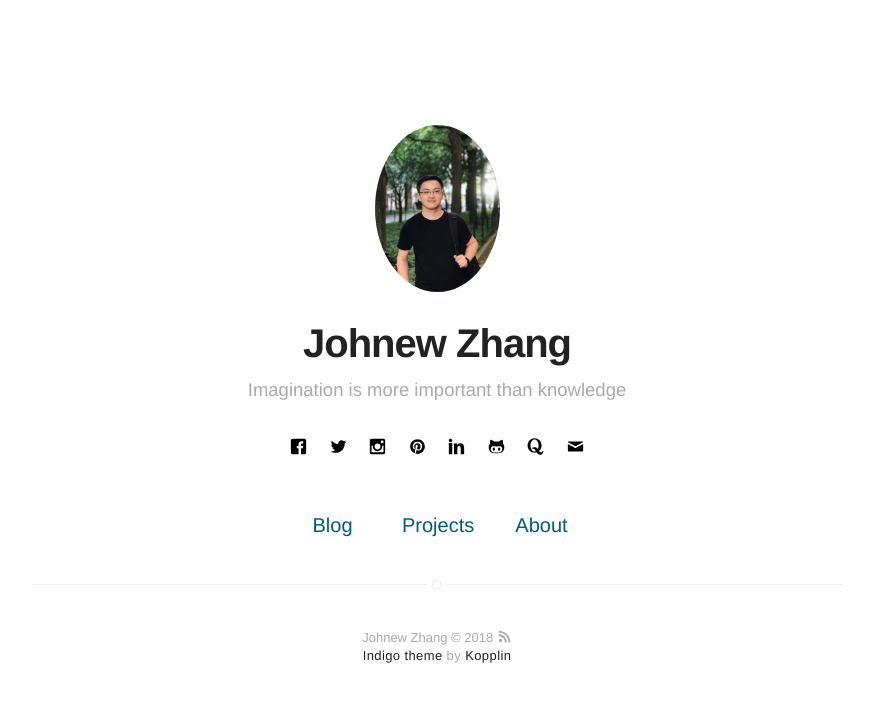
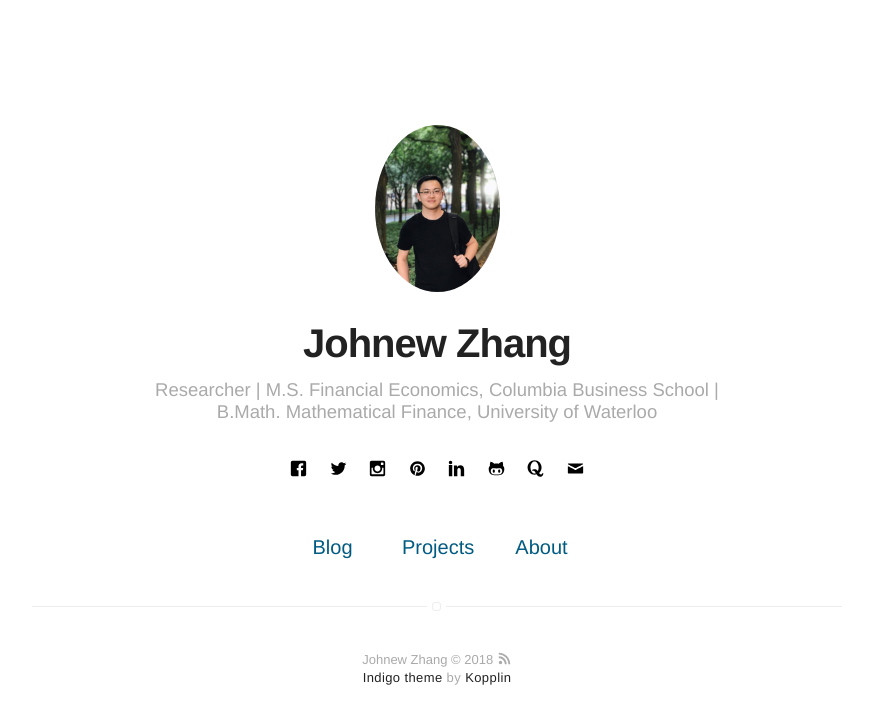
Before and after one commit to WizardKingZ/WizardKingZ.github.io, a Jekyll site: the page built from index.html, in a window 1280 px wide. Shown: the top 724 px of the page, without its empty margins (203-1076 px from the left). Built offline with Jekyll 4.4.1, drawn with Linux system fonts in a browser that asks for light colours.

Commit message:
Update _config.yml

```diff
--- a/_config.yml
+++ b/_config.yml
@@ -1,6 +1,6 @@
 # main text of home
 name: Johnew Zhang
-bio: Imagination is more important than knowledge
+bio: Researcher | M.S. Financial Economics, Columbia Business School | B.Math. Mathematical Finance, University of Waterloo
 
 # twitter summary info
 description: A blog about financial economics/investing, ML/AI and mathematics related stuff
```
